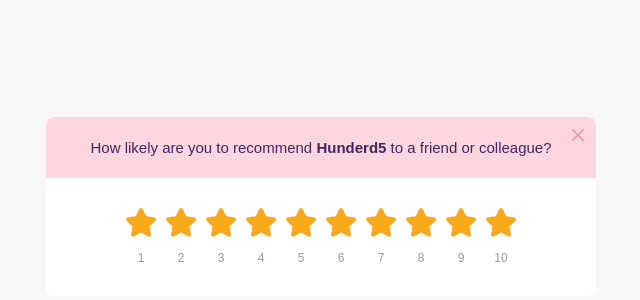
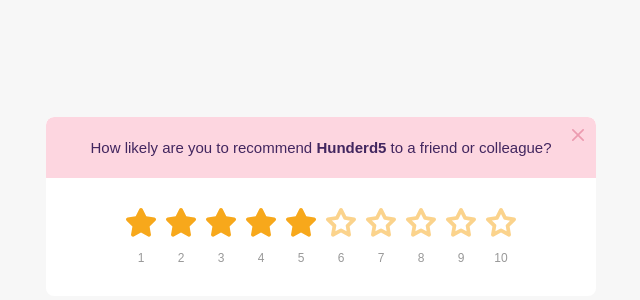
Before and after one commit to morajabi/rating, a React (Create React App) app: page / in a window 1280 px wide. Shown: the part 194-494 px from the top of the page, without its empty margins (319-959 px from the left). Built offline with nearby package versions, Linux system fonts and the light colour scheme.

Commit message:
feat: make radio buttons clickable, focusable, WAI-ARIA compliment and hoverable

```diff
--- a/src/components/Rate.js
+++ b/src/components/Rate.js
@@ -1,23 +1,92 @@
 import React, { Component } from 'react'
 import styled from 'styled-components'
-import { v4 } from 'uuid'
 
 import StarRadio from './StarRadio'
 
 class Rate extends Component {
-  renderRadios() {
-    let radios = []
+  constructor(p) {
+    super(p)
+    this.numbers = this.generateNumbersArray()
+    this.state = {
+      // Check the middle star as default
+      checked: 5,
+      active: 5,
+    }
+  }
+
+  generateNumbersArray() {
+    let numbers = []
     for (let i = 1; i <= 10; i++) {
-      radios.push(<StarRadio id={v4()} number={i} checked={false} />)
+      numbers.push(i)
     }
-    return radios
+    return numbers
   }
 
   render() {
-    return <Wrapper>{this.renderRadios()}</Wrapper>
+    return (
+      <Wrapper onSubmit={this.submitted}>
+        <div role="radiogroup">
+          {this.numbers.map(num => (
+            <StarRadio
+              name="rate"
+              id={`rate-radio-${num}`}
+              number={num}
+              checked={this.state.checked === num}
+              active={this.state.active && this.state.active >= num}
+              onClick={this.onRadioClick}
+              onMouseEnter={this.onRadioMouseEnter}
+              onMouseLeave={this.onRadioMouseLeave}
+              onInputChange={this.onRadioInputChange}
+            />
+          ))}
+        </div>
+        <SubmitButton type="submit" aria-hidden="true" tabIndex="-1" />
+      </Wrapper>
+    )
+  }
+
+  setCheckedAndActive = num => {
+    this.setState({ checked: num, active: num })
+  }
+
+  onRadioClick = (num, inputRef) => {
+    this.setCheckedAndActive(num)
+    if (inputRef) {
+      inputRef.focus()
+    }
+    // Submit form
+    this.submitted()
+  }
+
+  onRadioMouseEnter = num => {
+    this.setState({ active: num })
+  }
+
+  onRadioMouseLeave = () => {
+    this.setState(prev => ({ active: prev.checked }))
+  }
+
+  onRadioInputChange = e => {
+    // This event is triggered from radio input (wit keyboard or screenreader)
+    this.setCheckedAndActive(Number(e.target.value))
+  }
+
+  submitted = e => {
+    if (e) {
+      e.preventDefault()
+    }
+
+    console.log('Form Submitted!')
+
+    return false
   }
 }
 
 export default Rate
 
-const Wrapper = styled.div``
+const Wrapper = styled.form``
+const SubmitButton = styled.input`
+  position: absolute;
+  left: -9999px;
+  opacity: 0;
+`
--- a/src/components/StarRadio.js
+++ b/src/components/StarRadio.js
@@ -1,37 +1,80 @@
-import React from 'react'
+import React, { Component } from 'react'
 import PropTypes from 'prop-types'
 import styled from 'styled-components'
 
 import { rem } from '../utils/rem'
 import { StarDefault, StarActive } from '../components/Svgs'
 
-const StarRadio = ({ number, checked, id }) => (
-  <Wrapper id={id} role="checkbox" aria-checked={String(checked)}>
-    <Label>
-      <Icon>
-        <StarActive />
-      </Icon>
-      <NumberText>{number}</NumberText>
-    </Label>
-  </Wrapper>
-)
+class StarRadio extends Component {
+  constructor(p) {
+    super(p)
+    this.inputRef = null
+  }
+
+  render() {
+    const {
+      name,
+      number,
+      checked,
+      active,
+      id,
+      onInputChange = () => {},
+      onClick = () => {},
+      onMouseEnter = () => {},
+      onMouseLeave = () => {},
+    } = this.props
+
+    return (
+      <Wrapper>
+        <RadioInput
+          id={id}
+          type="radio"
+          name={name}
+          value={number}
+          checked={checked}
+          aria-checked={String(checked)}
+          innerRef={c => {
+            this.inputRef = c
+          }}
+          onChange={onInputChange}
+        />
+        <Label
+          for={id}
+          onClick={() => onClick(number, this.inputRef)}
+          onMouseEnter={() => onMouseEnter(number)}
+          onMouseLeave={() => onMouseLeave(number)}
+        >
+          <Icon>{active ? <StarActive /> : <StarDefault />}</Icon>
+          <NumberText>{number}</NumberText>
+        </Label>
+      </Wrapper>
+    )
+  }
+}
 
 export default StarRadio
 
 StarRadio.propTypes = {
   id: PropTypes.string.isRequired,
+  name: PropTypes.string.isRequired,
   number: PropTypes.number.isRequired,
   checked: PropTypes.bool.isRequired,
+  active: PropTypes.bool.isRequired,
 }
 
 const Wrapper = styled.span`
   display: inline-block;
+  position: relative;
 `
 
 const Label = styled.label`
   display: inline-block;
   padding: 0 5px;
   cursor: pointer;
+
+  &:focus {
+    background: blue;
+  }
 `
 
 const Icon = styled.span`
@@ -44,3 +87,14 @@
   font-size: ${rem(12)};
   color: #999;
 `
+
+const RadioInput = styled.input`
+  position: absolute;
+  appearance: none;
+  opacity: 0;
+
+  &:focus + ${Label} {
+    border-radius: 5px;
+    box-shadow: 0 0 0 2px lightBlue;
+  }
+`
```
